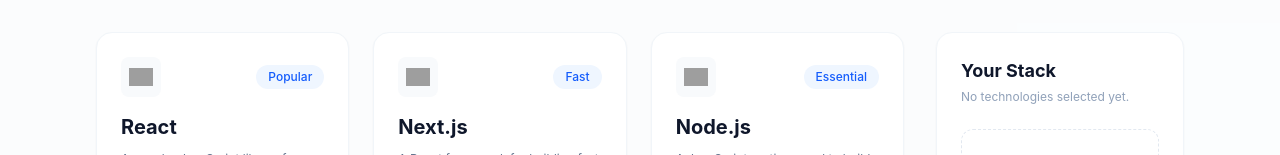
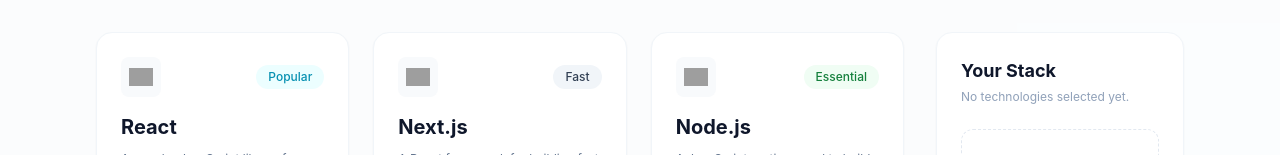
Before and after one commit to Robin-Majumdar/assingment-05-devstack, a React (Vite) app: page / in a window 1280 px wide. Shown: the part 740-895 px from the top of the page. Built offline with nearby package versions, Linux system fonts and the light colour scheme; grey boxes are pictures that could not be loaded.

Commit message:
feat: add technology-specific badge colors

```diff
--- a/public/technologies.json
+++ b/public/technologies.json
@@ -7,7 +7,11 @@
         "icon": "https://cdn.simpleicons.org/react",
         "rating": 4.8,
         "difficulty": "Intermediate",
-        "badge": "Popular"
+        "badge": "Popular",
+        "badgeColor": {
+            "bg": "#ecfeff",
+            "text": "#0891b2"
+        }
     },
     {
         "id": 2,
@@ -17,7 +21,11 @@
         "icon": "https://cdn.simpleicons.org/nextdotjs",
         "rating": 4.7,
         "difficulty": "Intermediate",
-        "badge": "Fast"
+        "badge": "Fast",
+        "badgeColor": {
+            "bg": "#f1f5f9",
+            "text": "#334155"
+        }
     },
     {
         "id": 3,
@@ -27,7 +35,11 @@
         "icon": "https://cdn.simpleicons.org/nodedotjs",
         "rating": 4.8,
         "difficulty": "Intermediate",
-        "badge": "Essential"
+        "badge": "Essential",
+        "badgeColor": {
+            "bg": "#f0fdf4",
+            "text": "#15803d"
+        }
     },
     {
         "id": 4,
@@ -37,7 +49,11 @@
         "icon": "https://cdn.simpleicons.org/express",
         "rating": 4.6,
         "difficulty": "Beginner-Friendly",
-        "badge": "Popular"
+        "badge": "Popular",
+        "badgeColor": {
+            "bg": "#f1f5f9",
+            "text": "#334155"
+        }
     },
     {
         "id": 5,
@@ -47,7 +63,11 @@
         "icon": "https://cdn.simpleicons.org/mongodb",
         "rating": 4.7,
         "difficulty": "Beginner-Friendly",
-        "badge": "Flexible"
+        "badge": "Flexible",
+        "badgeColor": {
+            "bg": "#f0fdf4",
+            "text": "#15803d"
+        }
     },
     {
         "id": 6,
@@ -57,7 +77,11 @@
         "icon": "https://cdn.simpleicons.org/postgresql",
         "rating": 4.9,
         "difficulty": "Intermediate",
-        "badge": "Powerful"
+        "badge": "Powerful",
+        "badgeColor": {
+            "bg": "#eff6ff",
+            "text": "#1d4ed8"
+        }
     },
     {
         "id": 7,
@@ -67,7 +91,11 @@
         "icon": "https://cdn.simpleicons.org/javascript",
         "rating": 4.9,
         "difficulty": "Beginner-Friendly",
-        "badge": "Essential"
+        "badge": "Essential",
+        "badgeColor": {
+            "bg": "#fefce8",
+            "text": "#a16207"
+        }
     },
     {
         "id": 8,
@@ -77,7 +105,11 @@
         "icon": "https://cdn.simpleicons.org/typescript",
         "rating": 4.9,
         "difficulty": "Intermediate",
-        "badge": "Popular"
+        "badge": "Popular",
+        "badgeColor": {
+            "bg": "#eff6ff",
+            "text": "#2563eb"
+        }
     },
     {
         "id": 9,
@@ -87,7 +119,11 @@
         "icon": "https://cdn.simpleicons.org/tailwindcss",
         "rating": 4.8,
         "difficulty": "Beginner-Friendly",
-        "badge": "Fast"
+        "badge": "Fast",
+        "badgeColor": {
+            "bg": "#ecfeff",
+            "text": "#0891b2"
+        }
     },
     {
         "id": 10,
@@ -97,7 +133,11 @@
         "icon": "https://cdn.simpleicons.org/sass",
         "rating": 4.5,
         "difficulty": "Beginner-Friendly",
-        "badge": "Essential"
+        "badge": "Essential",
+        "badgeColor": {
+            "bg": "#fdf2f8",
+            "text": "#be185d"
+        }
     },
     {
         "id": 11,
@@ -107,7 +147,11 @@
         "icon": "https://cdn.simpleicons.org/docker",
         "rating": 4.8,
         "difficulty": "Advanced",
-        "badge": "Containers"
+        "badge": "Containers",
+        "badgeColor": {
+            "bg": "#eff6ff",
+            "text": "#2563eb"
+        }
     },
     {
         "id": 12,
@@ -117,7 +161,11 @@
         "icon": "https://cdn.simpleicons.org/githubactions",
         "rating": 4.7,
         "difficulty": "Intermediate",
-        "badge": "Automation"
+        "badge": "Automation",
+        "badgeColor": {
+            "bg": "#f1f5f9",
+            "text": "#334155"
+        }
     },
     {
         "id": 13,
@@ -127,7 +175,11 @@
         "icon": "https://cdn.simpleicons.org/git",
         "rating": 4.9,
         "difficulty": "Beginner-Friendly",
-        "badge": "Essential"
+        "badge": "Essential",
+        "badgeColor": {
+            "bg": "#fff7ed",
+            "text": "#c2410c"
+        }
     },
     {
         "id": 14,
@@ -137,7 +189,11 @@
         "icon": "https://raw.githubusercontent.com/MicrosoftDocs/visualstudio-docs/main/docs/media/vs-code-logo.svg",
         "rating": 4.9,
         "difficulty": "Beginner-Friendly",
-        "badge": "Popular"
+        "badge": "Popular",
+        "badgeColor": {
+            "bg": "#eff6ff",
+            "text": "#2563eb"
+        }
     },
     {
         "id": 15,
@@ -147,6 +203,10 @@
         "icon": "https://cdn.simpleicons.org/postman",
         "rating": 4.7,
         "difficulty": "Beginner-Friendly",
-        "badge": "Essential"
+        "badge": "Essential",
+        "badgeColor": {
+            "bg": "#fff7ed",
+            "text": "#ea580c"
+        }
     }
 ]
--- a/src/Types/TechnologyType.ts
+++ b/src/Types/TechnologyType.ts
@@ -1,9 +1,15 @@
+export interface BadgeColor {
+    bg: string;
+    text: string;
+}
+
 export interface TechnologyType {
     id: number;
     name: string;
     description: string;
     category: string;
     badge: string;
+    badgeColor: BadgeColor;
     difficulty: string;
     rating: number;
     icon: string;
--- a/src/components/TechCard/TechCard.tsx
+++ b/src/components/TechCard/TechCard.tsx
@@ -15,15 +15,26 @@
 
     return (
         <div className={`flex h-full flex-col justify-between rounded-2xl border bg-white p-6 shadow-xs transition-all duration-200 hover:shadow-md ${isAdded
-                ? "border-red-200"
-                : "border-slate-100"
+            ? "border-red-200"
+            : "border-slate-100"
             }`}>
             <div>
                 <div className="flex items-center justify-between">
                     <div className="flex h-10 w-10 items-center justify-center rounded-lg bg-slate-50 p-2">
-                        <img src={technology.icon} alt={technology.name} className="h-full w-full object-contain" />
+                        <img
+                            src={technology.icon}
+                            alt={technology.name}
+                            className="h-full w-full object-contain"
+                        />
                     </div>
-                    <span className="rounded-full bg-blue-50 px-3 py-1 text-xs font-medium text-blue-600">
+
+                    <span
+                        className="rounded-full px-3 py-1 text-xs font-medium"
+                        style={{
+                            backgroundColor: technology.badgeColor.bg,
+                            color: technology.badgeColor.text,
+                        }}
+                    >
                         {technology.badge}
                     </span>
                 </div>
```
